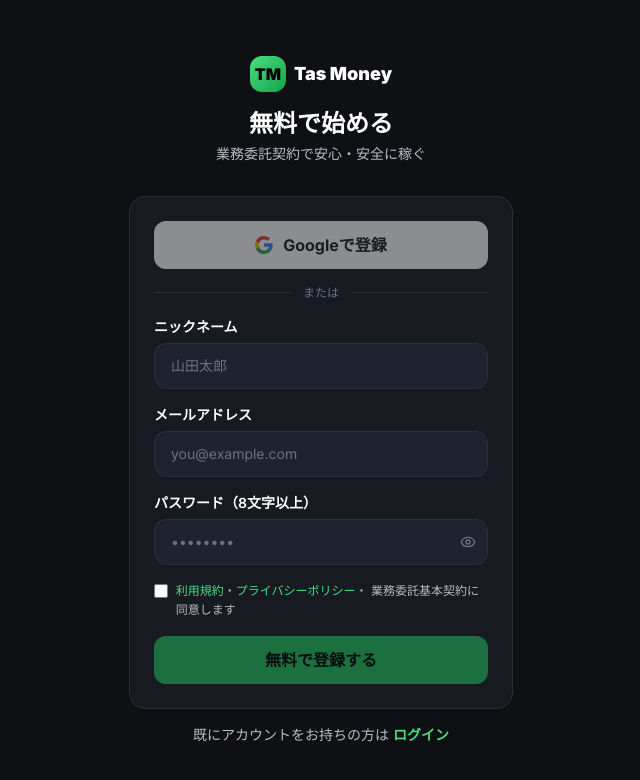
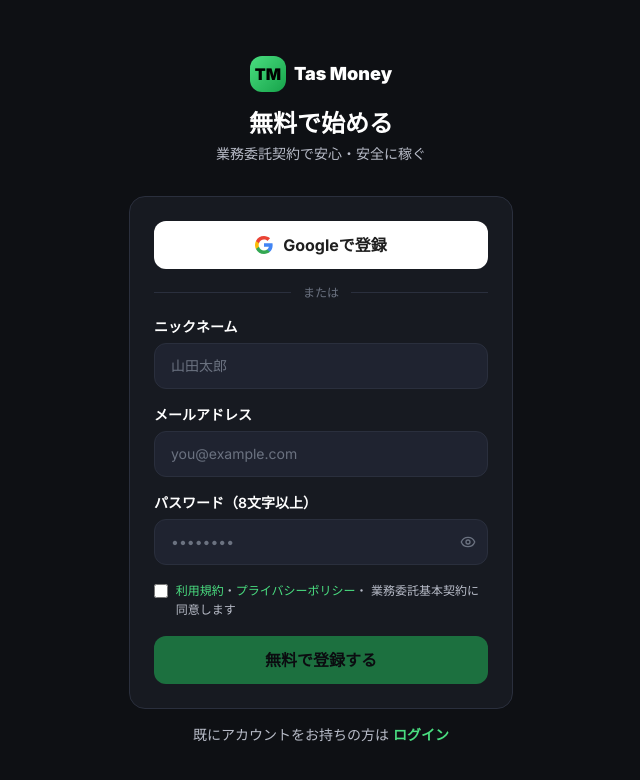
Before and after one commit to jplabdiamond-jpg/task-reward, a Next.js app: page /signup in a window 1280 px wide. Shown: the top 780 px of the page, without its empty margins (319-959 px from the left). Built offline with nearby package versions, Linux system fonts and the light colour scheme.

Commit message:
fix(signup): Google button always clickable; agreement check on click

```diff
--- a/app/(auth)/signup/SignupClient.tsx
+++ b/app/(auth)/signup/SignupClient.tsx
@@ -96,7 +96,7 @@
           <button
             type="button"
             onClick={handleGoogle}
-            disabled={googleLoading || loading || !agreed}
+            disabled={googleLoading || loading}
             className="w-full py-3 mb-4 rounded-xl bg-white text-[#1f1f1f] font-bold flex items-center justify-center gap-2.5 hover:bg-gray-100 active:bg-gray-200 transition disabled:opacity-50"
           >
             {googleLoading ? (
```
